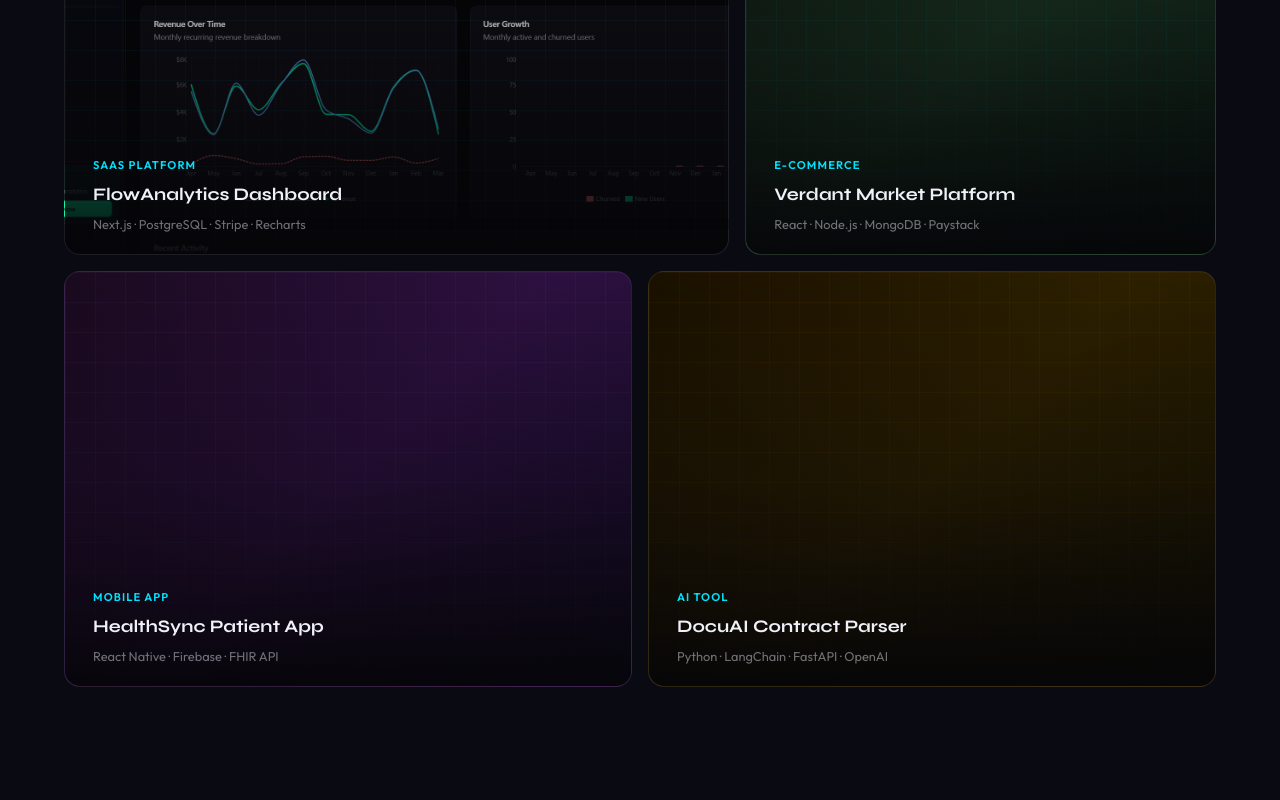
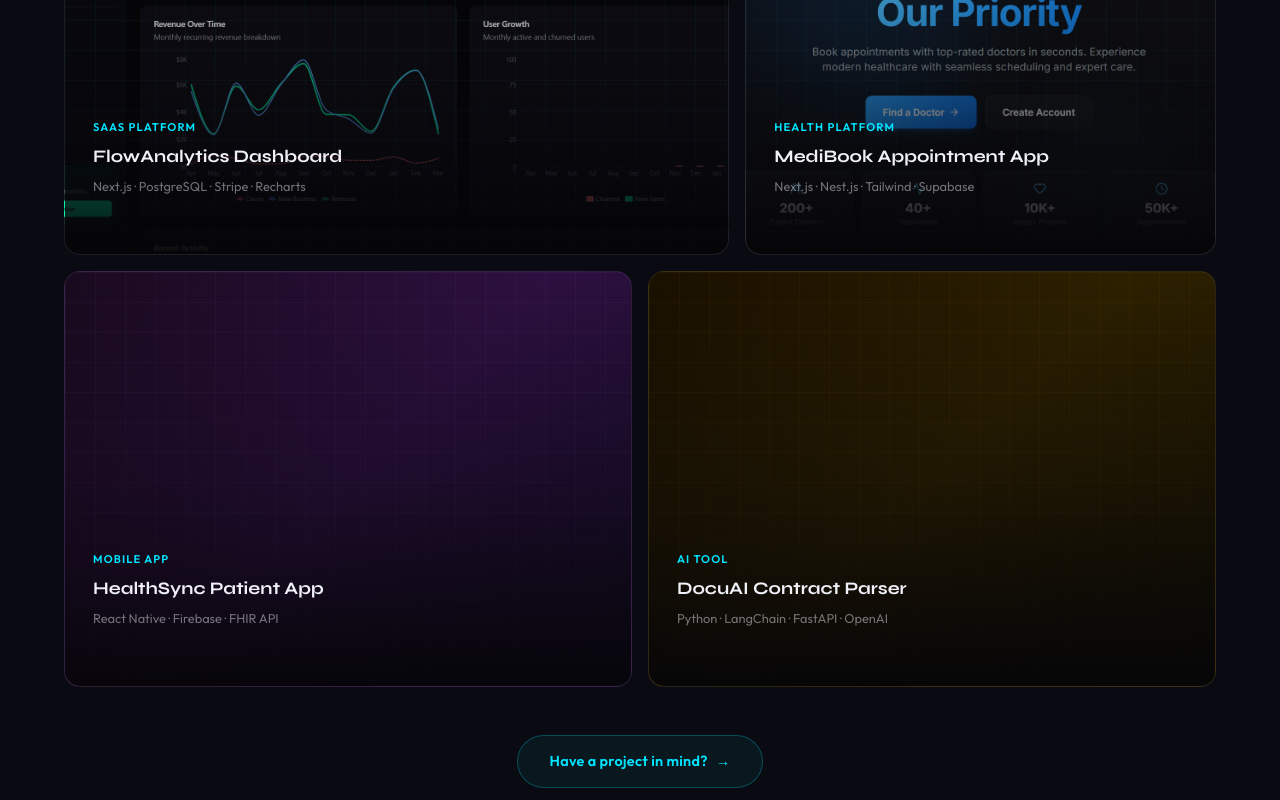
Before and after one commit to xIfe3/zephra, a Next.js app: page / in a window 1280 px wide. Shown: the part 4240-5040 px from the top of the page. Built offline with nearby package versions, Linux system fonts and the light colour scheme.

Commit message:
updated the portfolio section

```diff
--- a/components/Portfolio.tsx
+++ b/components/Portfolio.tsx
@@ -1,14 +1,50 @@
 "use client";
 
 const projects = [
-  { label:"SaaS Platform", title:"FlowAnalytics Dashboard", tech:"Next.js · PostgreSQL · Stripe · Recharts", bg:"url('/projects/FlowAnalytics-—-SaaS-Analytics-Dashboard-03-08-2026_08_53_AM.png') center/cover no-repeat", accent:"rgba(0,229,255,.06)", col:"large" },
-  { label:"E-Commerce",    title:"Verdant Market Platform",  tech:"React · Node.js · MongoDB · Paystack",   bg:"linear-gradient(135deg,#0f1a10,#1a3320,#0d1f15)", accent:"rgba(0,229,255,.05)", col:"medium" },
-  { label:"Mobile App",    title:"HealthSync Patient App",   tech:"React Native · Firebase · FHIR API",     bg:"linear-gradient(135deg,#1a0a1e,#2d1040,#1a0d30)", accent:"rgba(123,94,167,.07)", col:"half" },
-  { label:"AI Tool",       title:"DocuAI Contract Parser",   tech:"Python · LangChain · FastAPI · OpenAI",  bg:"linear-gradient(135deg,#1a1000,#2d2000,#1a1500)", accent:"rgba(255,160,0,.04)", col:"half" },
+  {
+    label: "SaaS Platform",
+    title: "FlowAnalytics Dashboard",
+    tech: "Next.js · PostgreSQL · Stripe · Recharts",
+    bg: "url('/projects/flowanalytics.png') center/cover no-repeat",
+    accent: "rgba(0,229,255,.06)",
+    col: "large",
+    link: "https://flowanalytics-zephra.vercel.app/",
+  },
+  {
+    label: "Health Platform",
+    title: "MediBook Appointment App",
+    tech: "Next.js · Nest.js · Tailwind · Supabase",
+    bg: "url('/projects/medibook.png') center/cover no-repeat",
+    accent: "rgba(0,229,255,.05)",
+    col: "medium",
+    link: "https://medibook-zephra.vercel.app/",
+  },
+  {
+    label: "Mobile App",
+    title: "HealthSync Patient App",
+    tech: "React Native · Firebase · FHIR API",
+    bg: "linear-gradient(135deg,#1a0a1e,#2d1040,#1a0d30)",
+    accent: "rgba(123,94,167,.07)",
+    col: "half",
+    link: "https://healthsync.app",
+  },
+  {
+    label: "AI Tool",
+    title: "DocuAI Contract Parser",
+    tech: "Python · LangChain · FastAPI · OpenAI",
+    bg: "linear-gradient(135deg,#1a1000,#2d2000,#1a1500)",
+    accent: "rgba(255,160,0,.04)",
+    col: "half",
+    link: "https://docuai.dev",
+  },
 ];
 
 const Portfolio = () => (
-  <section id="work" className="bg-bg2" style={{ padding:"7rem 5%", position:"relative" }}>
+  <section
+    id="work"
+    className="bg-bg2"
+    style={{ padding: "7rem 5%", position: "relative" }}
+  >
     <style>{`
       .bento { display:grid; grid-template-columns:repeat(12,1fr); grid-auto-rows:200px; gap:1rem; }
       .card-lg { grid-column:span 12; grid-row:span 2; }
@@ -19,41 +55,193 @@
         .card-md { grid-column:span 5; }
         .card-hf { grid-column:span 6; }
       }
-      .work-card .card-arrow { opacity:0; transition:opacity 0.3s; }
+      .work-card { text-decoration:none; display:block; }
+      .work-card .card-arrow { opacity:0; transform:translate(4px,-4px); transition:opacity 0.3s, transform 0.3s; }
       .work-card .card-content { transform:translateY(8px); transition:transform 0.3s; }
+      .work-card .view-label { opacity:0; transform:translateY(4px); transition:opacity 0.3s, transform 0.3s; }
       .work-card:hover { transform:scale(1.01); border-color:rgba(0,229,255,.3) !important; }
-      .work-card:hover .card-arrow { opacity:1; }
+      .work-card:hover .card-arrow { opacity:1; transform:translate(0,0); }
       .work-card:hover .card-content { transform:translateY(0); }
+      .work-card:hover .view-label { opacity:1; transform:translateY(0); }
     `}</style>
 
     <div className="section-label reveal">Featured Work</div>
-    <h2 className="font-syne reveal reveal-delay-1" style={{ fontWeight:800, fontSize:"clamp(2rem,4vw,3.2rem)", lineHeight:1.1, letterSpacing:"-0.03em", color:"#f0f0f8", marginBottom:"1rem" }}>
-      Things We've Built<br />That Actually Work
+    <h2
+      className="font-syne reveal reveal-delay-1"
+      style={{
+        fontWeight: 800,
+        fontSize: "clamp(2rem,4vw,3.2rem)",
+        lineHeight: 1.1,
+        letterSpacing: "-0.03em",
+        color: "#f0f0f8",
+        marginBottom: "1rem",
+      }}
+    >
+      Things We've Built
+      <br />
+      That Actually Work
     </h2>
-    <p className="reveal reveal-delay-2" style={{ color:"rgba(240,240,248,0.45)", fontSize:"1.05rem", lineHeight:1.7, maxWidth:520, marginBottom:"3rem" }}>
+    <p
+      className="reveal reveal-delay-2"
+      style={{
+        color: "rgba(240,240,248,0.45)",
+        fontSize: "1.05rem",
+        lineHeight: 1.7,
+        maxWidth: 520,
+        marginBottom: "3rem",
+      }}
+    >
       Real projects. Real clients. Real results.
     </p>
 
     <div className="bento">
       {projects.map((p, i) => (
-        <div key={p.title}
+        <a
+          key={p.title}
+          href={p.link}
+          target="_blank"
+          rel="noopener noreferrer"
           className={`work-card reveal reveal-delay-${i} card-${p.col === "large" ? "lg" : p.col === "medium" ? "md" : "hf"}`}
-          style={{ position:"relative", borderRadius:16, overflow:"hidden", border:"1px solid rgba(255,255,255,0.08)", background:p.bg, transition:"transform 0.3s, border-color 0.3s", cursor:"none" }}
+          style={{
+            position: "relative",
+            borderRadius: 16,
+            overflow: "hidden",
+            border: "1px solid rgba(255,255,255,0.08)",
+            background: p.bg,
+            transition: "transform 0.3s, border-color 0.3s",
+            cursor: "pointer",
+          }}
         >
           {/* Subtle grid overlay */}
-          <div style={{ position:"absolute", inset:0, backgroundImage:`linear-gradient(${p.accent} 1px,transparent 1px),linear-gradient(90deg,${p.accent} 1px,transparent 1px)`, backgroundSize:"30px 30px", pointerEvents:"none" }} />
+          <div
+            style={{
+              position: "absolute",
+              inset: 0,
+              backgroundImage: `linear-gradient(${p.accent} 1px,transparent 1px),linear-gradient(90deg,${p.accent} 1px,transparent 1px)`,
+              backgroundSize: "30px 30px",
+              pointerEvents: "none",
+            }}
+          />
           {/* Dark gradient to bottom */}
-          <div style={{ position:"absolute", inset:0, background:"linear-gradient(to top, rgba(5,5,8,.95) 0%, rgba(5,5,8,.35) 50%, transparent 100%)" }} />
+          <div
+            style={{
+              position: "absolute",
+              inset: 0,
+              background:
+                "linear-gradient(to top, rgba(5,5,8,.95) 0%, rgba(5,5,8,.35) 50%, transparent 100%)",
+            }}
+          />
           {/* Arrow badge */}
-          <div className="card-arrow" style={{ position:"absolute", top:20, right:20, width:36, height:36, borderRadius:"50%", background:"rgba(0,229,255,.1)", border:"1px solid rgba(0,229,255,.2)", display:"flex", alignItems:"center", justifyContent:"center", fontSize:"0.9rem", color:"#f0f0f8" }}>↗</div>
+          <div
+            className="card-arrow"
+            style={{
+              position: "absolute",
+              top: 20,
+              right: 20,
+              width: 36,
+              height: 36,
+              borderRadius: "50%",
+              background: "rgba(0,229,255,.1)",
+              border: "1px solid rgba(0,229,255,.2)",
+              display: "flex",
+              alignItems: "center",
+              justifyContent: "center",
+              fontSize: "0.9rem",
+              color: "#f0f0f8",
+            }}
+          >
+            ↗
+          </div>
           {/* Content */}
-          <div className="card-content" style={{ position:"absolute", bottom:0, left:0, right:0, padding:"1.75rem" }}>
-            <div style={{ fontSize:"0.7rem", textTransform:"uppercase", letterSpacing:"0.1em", color:"#00e5ff", fontWeight:600, marginBottom:"0.4rem" }}>{p.label}</div>
-            <div className="font-syne" style={{ fontWeight:700, fontSize:"1.1rem", color:"#f0f0f8", marginBottom:"0.3rem" }}>{p.title}</div>
-            <div style={{ color:"rgba(240,240,248,0.45)", fontSize:"0.8rem" }}>{p.tech}</div>
+          <div
+            className="card-content"
+            style={{
+              position: "absolute",
+              bottom: 0,
+              left: 0,
+              right: 0,
+              padding: "1.75rem",
+            }}
+          >
+            <div
+              style={{
+                fontSize: "0.7rem",
+                textTransform: "uppercase",
+                letterSpacing: "0.1em",
+                color: "#00e5ff",
+                fontWeight: 600,
+                marginBottom: "0.4rem",
+              }}
+            >
+              {p.label}
+            </div>
+            <div
+              className="font-syne"
+              style={{
+                fontWeight: 700,
+                fontSize: "1.1rem",
+                color: "#f0f0f8",
+                marginBottom: "0.3rem",
+              }}
+            >
+              {p.title}
+            </div>
+            <div
+              style={{ color: "rgba(240,240,248,0.45)", fontSize: "0.8rem" }}
+            >
+              {p.tech}
+            </div>
+            <div
+              className="view-label"
+              style={{
+                marginTop: "0.75rem",
+                fontSize: "0.78rem",
+                color: "#00e5ff",
+                fontWeight: 500,
+                display: "flex",
+                alignItems: "center",
+                gap: "0.35rem",
+              }}
+            >
+              View Project <span style={{ fontSize: "1rem" }}>→</span>
+            </div>
           </div>
-        </div>
+        </a>
       ))}
+    </div>
+
+    <div
+      className="reveal reveal-delay-3"
+      style={{ textAlign: "center", marginTop: "3rem" }}
+    >
+      <a
+        href="#contact"
+        style={{
+          display: "inline-flex",
+          alignItems: "center",
+          gap: "0.5rem",
+          padding: "0.85rem 2rem",
+          borderRadius: 50,
+          border: "1px solid rgba(0,229,255,.25)",
+          background: "rgba(0,229,255,.06)",
+          color: "#00e5ff",
+          fontSize: "0.9rem",
+          fontWeight: 600,
+          textDecoration: "none",
+          transition: "all 0.3s",
+          letterSpacing: "0.02em",
+        }}
+        onMouseEnter={(e) => {
+          e.currentTarget.style.background = "rgba(0,229,255,.12)";
+          e.currentTarget.style.borderColor = "rgba(0,229,255,.5)";
+        }}
+        onMouseLeave={(e) => {
+          e.currentTarget.style.background = "rgba(0,229,255,.06)";
+          e.currentTarget.style.borderColor = "rgba(0,229,255,.25)";
+        }}
+      >
+        Have a project in mind? <span>→</span>
+      </a>
     </div>
   </section>
 );
```
Also changed, not shown: .claude/settings.local.json, public/projects/flowanalytics.png (renamed from public/projects/FlowAnalytics-—-SaaS-Analytics-Dashboard-03-08-2026_08_53_AM.png), public/projects/medibook.png (added).
